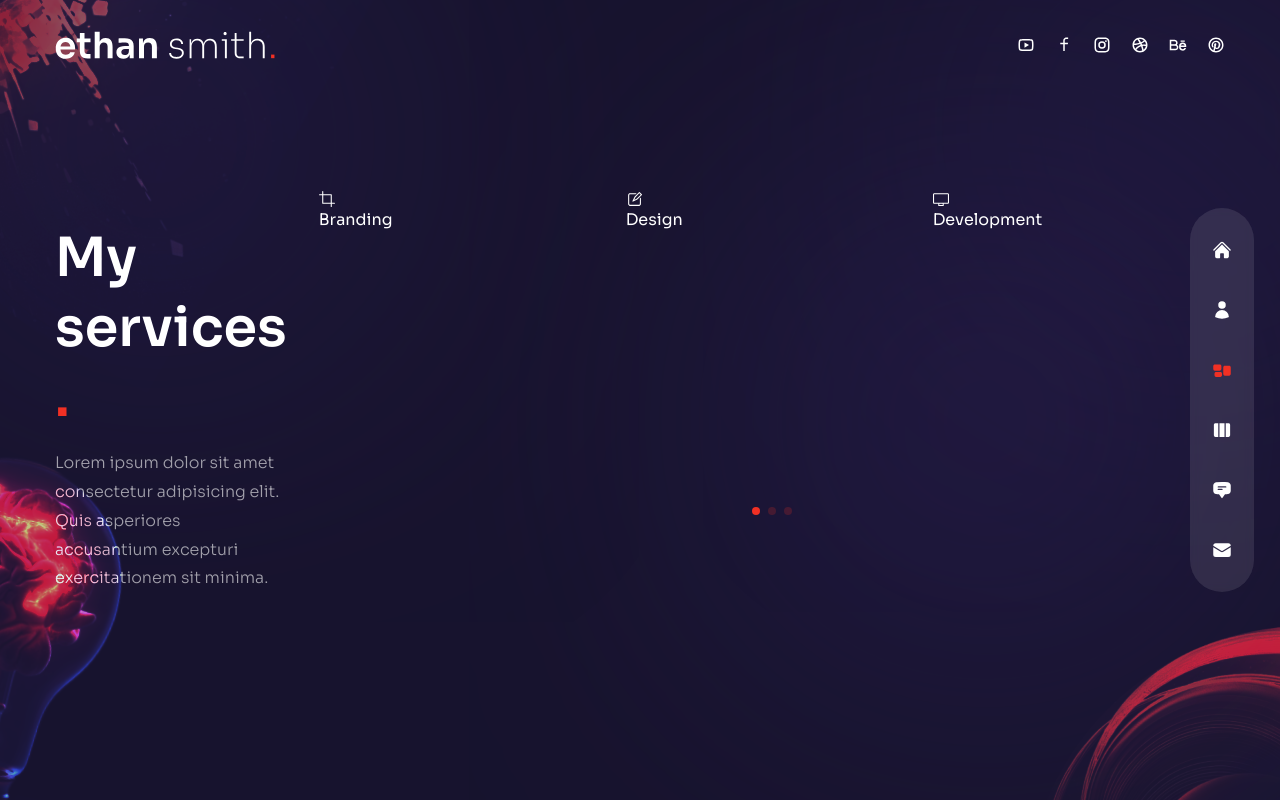
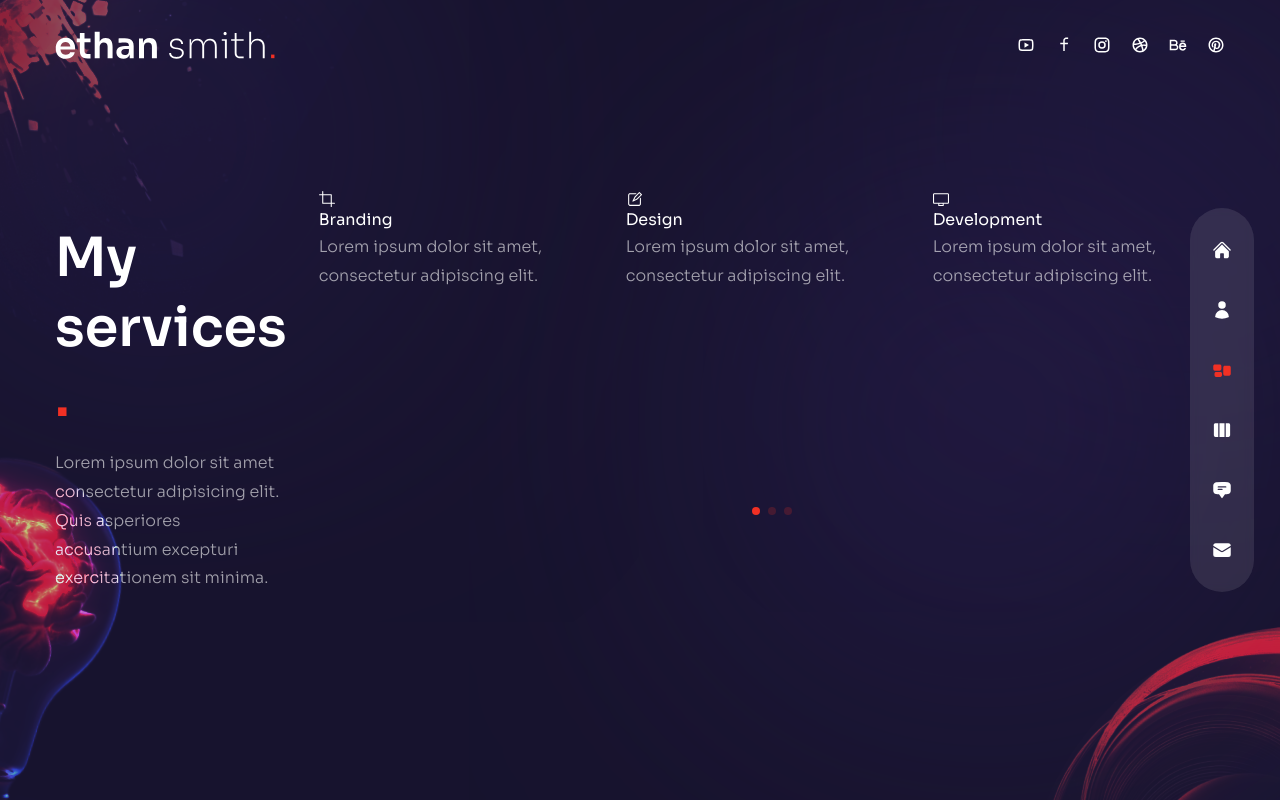
Before and after one commit to erickdc7/react-portfolio-2, a Next.js app: page /services in a window 1280 px wide. Built offline with nearby package versions, Linux system fonts and the light colour scheme.

Commit message:
add text

```diff
--- a/components/ServiceSlider.js
+++ b/components/ServiceSlider.js
@@ -78,6 +78,7 @@ const ServiceSlider = () => {
                 {/* Title & Desc */}
                 <div>
                   <div>{item.title}</div>
+                  <p>{item.description}</p>
                 </div>
               </div>
             </SwiperSlide>
```
